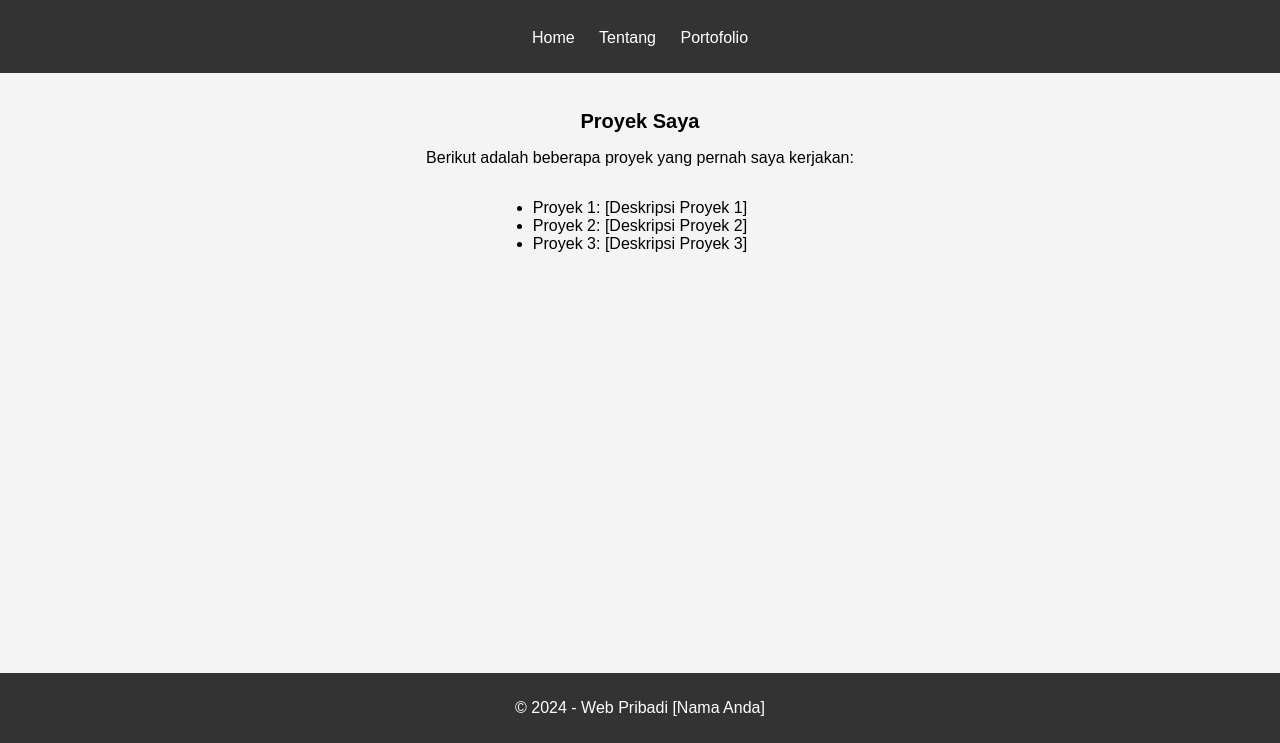
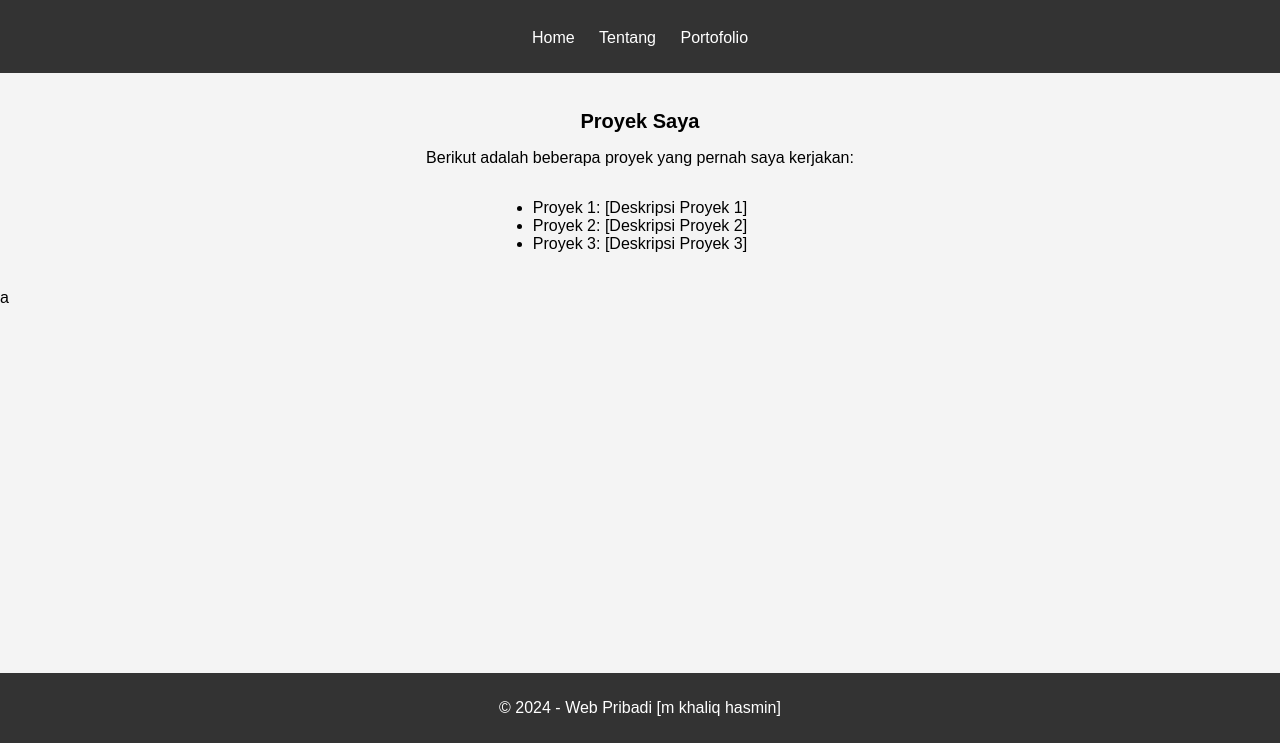
Before and after one commit to mkhaliqhasmin/mkhaliqhasmin.github.io, a plain HTML site: page portofolio.html in a window 1280 px wide. Shown: the part 57-800 px from the top of the page. Drawn offline with Linux system fonts and the light colour scheme.

Commit message:
Update portofolio.html

```diff
--- a/portofolio.html
+++ b/portofolio.html
@@ -31,7 +31,7 @@
     </main>
 
     <footer>
-        <p>&copy; 2024 - Web Pribadi [Nama Anda]</p>
-    </footer>
+        <p>&copy; 2024 - Web Pribadi [m khaliq hasmin]</p>
+    </footer>a
 </body>
 </html>
```
